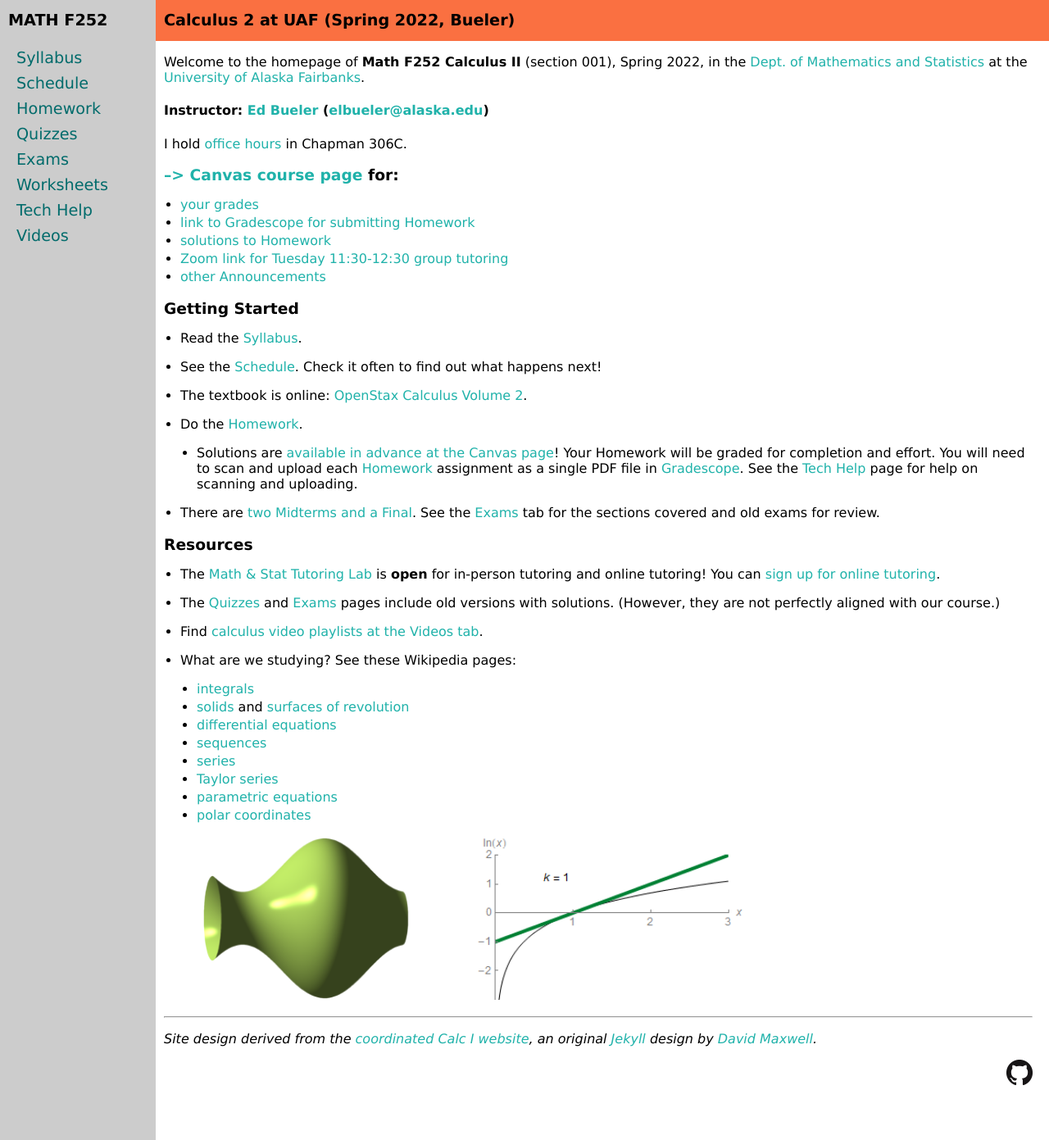
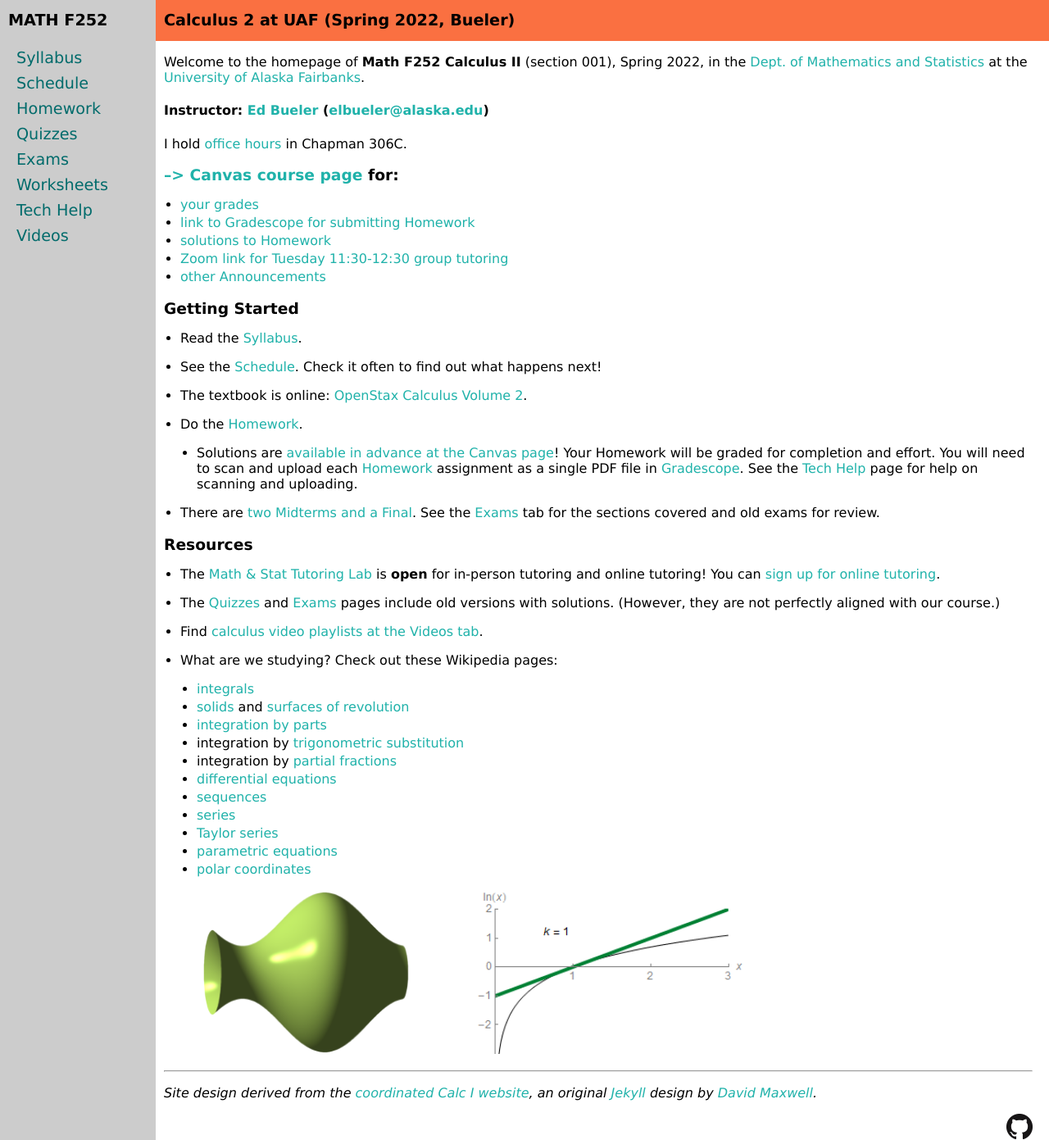
Before and after one commit to uaf-math/calc2, a Jekyll site: the page built from index.md, in a window 1280 px wide and 1391 px high. Shown: the whole window at 82% size. Built offline with Jekyll 4.4.1, drawn with Linux system fonts in a browser that asks for light colours.

Commit message:
Add front page wiki links.

```diff
--- a/index.md
+++ b/index.md
@@ -39,9 +39,12 @@ I hold [office hours](http://bueler.github.io/OffHrs.htm) in Chapman 306C.
 
 * Find [calculus video playlists at the Videos tab](videos.html).
 
-* What are we studying?  See these Wikipedia pages:
+* What are we studying?  Check out these Wikipedia pages:
    * [integrals](https://en.wikipedia.org/wiki/Integral)
    * [solids](https://en.wikipedia.org/wiki/Solid_of_revolution) and [surfaces of revolution](https://en.wikipedia.org/wiki/Surface_of_revolution)
+   * [integration by parts](https://en.wikipedia.org/wiki/Integration_by_parts)
+   * integration by [trigonometric substitution](https://en.wikipedia.org/wiki/Trigonometric_substitution)
+   * integration by [partial fractions](https://en.wikipedia.org/wiki/Partial_fraction_decomposition)
    * [differential equations](https://en.wikipedia.org/wiki/Ordinary_differential_equation)
    * [sequences](https://en.wikipedia.org/wiki/Sequence)
    * [series](https://en.wikipedia.org/wiki/Series_(mathematics))
```
